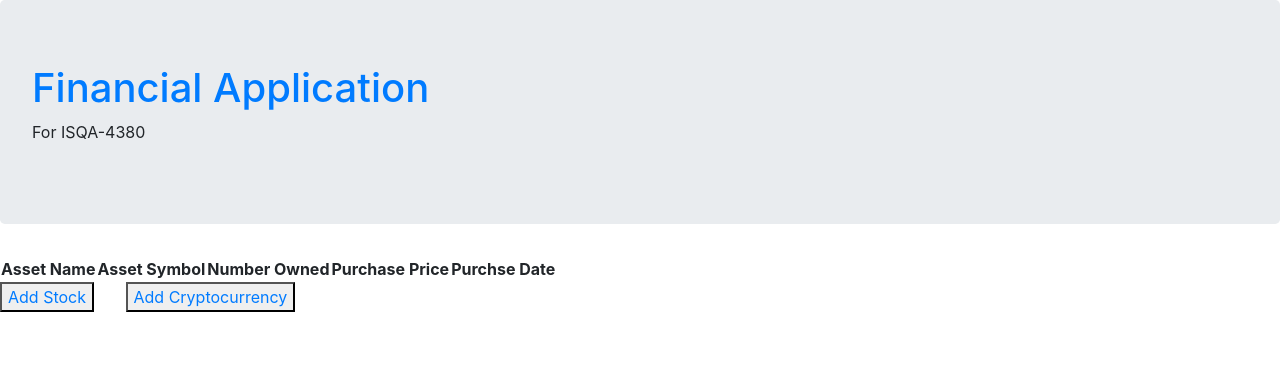
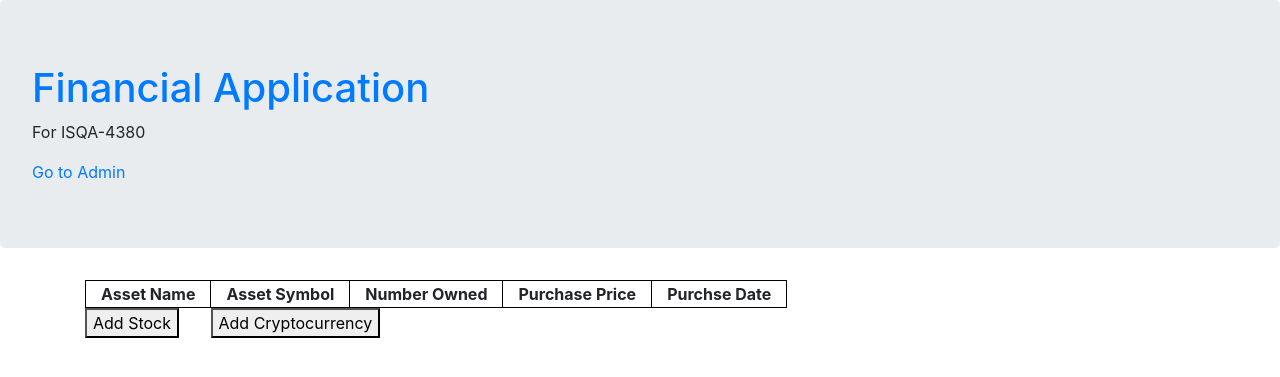
Before and after one commit to adorcy/financial1, a Django app: page /customer/1/ in a window 1280 px wide. Shown: the top 377 px of the page. Run offline with Django 3.2, Linux system fonts and the light colour scheme; tables that the repository leaves empty hold one stand-in row (values such as "Sample post"); lists and menus that the app fills with data are empty; some libraries are stand-ins or nearby versions.

Commit message:
Added CSS

```diff
--- /dev/null
+++ b/financial/static/css/financial.css
@@ -0,0 +1,37 @@
+h1 {
+
+}
+
+.customer-name {
+    text-decoration: underline;
+}
+
+.customer-info {
+    padding-left: 50px;
+    line-height: .2;
+}
+
+table{
+    border: 1px solid black;
+}
+
+tr {
+    border: 1px solid black;
+}
+
+td {
+    border: 1px solid black;
+    padding-left: 5px;
+    padding-right: 5px;
+}
+
+th {
+    text-align: center;
+    padding-right: 15px;
+    padding-left: 15px;
+    border: 1px solid black;
+}
+
+.button-link{
+    color: black;
+}
--- a/financial/templates/Financial/base.html
+++ b/financial/templates/Financial/base.html
@@ -1,3 +1,4 @@
+{% load staticfiles %}
 <!DOCTYPE html>
 <html lang="en">
 <head>
@@ -8,14 +9,16 @@
     <script src="https://ajax.googleapis.com/ajax/libs/jquery/3.3.1/jquery.min.js"></script>
     <script src="https://cdnjs.cloudflare.com/ajax/libs/popper.js/1.12.9/umd/popper.min.js"></script>
     <script src="https://maxcdn.bootstrapcdn.com/bootstrap/4.0.0/js/bootstrap.min.js"></script>
+    <link rel="stylesheet" href="{% static 'css/financial.css' %}">
 </head>
 <body>
 
 <div class="jumbotron">
     <h1><a href="{% url 'customer_list' %}">Financial Application</a></h1>
     <p>For ISQA-4380</p>
+    <a href="/admin">Go to Admin</a>
 </div>
-<div clas="container">
+<div class="container">
     {% block content %}
     {% endblock %}
 </div>
--- a/financial/templates/Financial/cryptocurrency_detail.html
+++ b/financial/templates/Financial/cryptocurrency_detail.html
@@ -16,7 +16,7 @@
                     <p> Number of Coins Owned: {{ cryptocurrency.number_of_shares }}</p>
                     <p> Purchase Price       : {{ cryptocurrency.purchase_price }}</p>
                     <p> Purchase Date        : {{ cryptocurrency.date_purchased }}</p>
-                    <button><a href="{%  url 'cryptocurrency_edit' pk=cryptocurrency.pk%}">Update</a></button>
+                    <button><a class="button-link" href="{%  url 'cryptocurrency_edit' pk=cryptocurrency.pk%}">Update</a></button>
                 </div>
             </div>
         </body>
--- a/financial/templates/Financial/customer_detail.html
+++ b/financial/templates/Financial/customer_detail.html
@@ -39,7 +39,7 @@
                 {% endif %}
             {% endfor %}
         </table>
-        <button><a href="{%  url 'stock_new' %}">Add Stock</a></button> &nbsp; &nbsp; &nbsp;  <button><a href="{%  url 'cryptocurrency_new' %}">Add Cryptocurrency</a></button>
+        <button><a class="button-link" href="{%  url 'stock_new' %}">Add Stock</a></button> &nbsp; &nbsp; &nbsp;  <button><a class="button-link" href="{%  url 'cryptocurrency_new' %}">Add Cryptocurrency</a></button>
         </div>
         </body>
     </html>
--- a/financial/templates/Financial/stock_detail.html
+++ b/financial/templates/Financial/stock_detail.html
@@ -16,7 +16,7 @@
                     <p> Number of Shares Owned: {{ stock.number_of_shares }}</p>
                     <p> Purchase Price        : {{ stock.purchase_price }}</p>
                     <p> Purchase Date         : {{ stock.date_purchased }}</p>
-                    <button><a href="{%  url 'stock_edit' pk=stock.pk%}">Update</a></button>
+                    <button><a class="button-link" href="{%  url 'stock_edit' pk=stock.pk%}">Update</a></button>
                 </div>
             </div>
         </body>
```
Also changed, not shown: financial/templates/Financial/customer_list.html (+12 -13 lines). Lines whose indentation alone changed are shown as unchanged.
